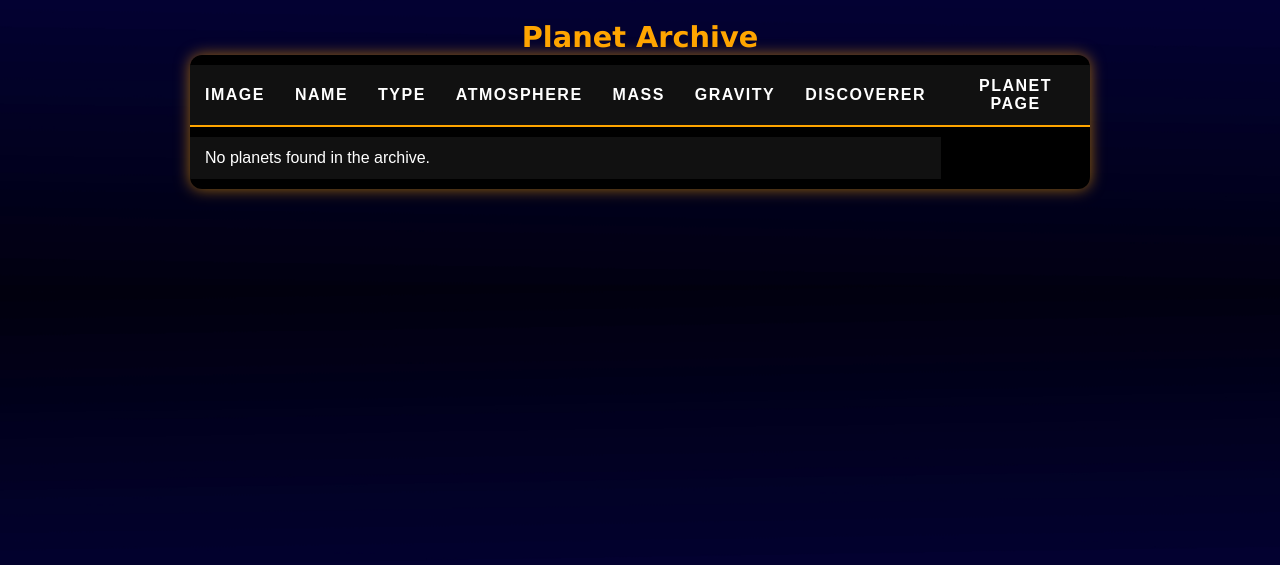
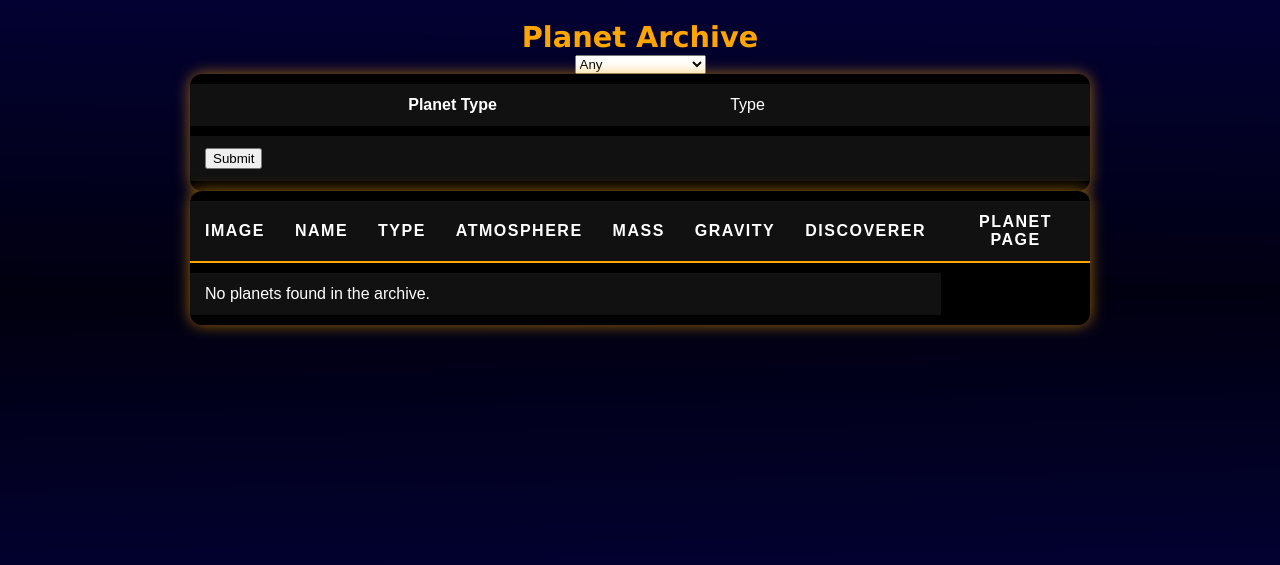
Before and after one commit to alexko22/exocollect, a Django app: page /exocollect/planets in a window 1280 px wide; the page is wider, and only the part inside the window is pictured. Shown: the part 100-665 px from the top of that part. Run offline with Django 5.2, Linux system fonts and the light colour scheme; data that the repository does not hold is empty.

Commit message:
added planet search form (needs to be formatted)

```diff
--- a/exo/templates/exo/planet_archive.html
+++ b/exo/templates/exo/planet_archive.html
@@ -5,6 +5,8 @@
 
     <!-- Page title -->
     <p class="title mb-4">Planet Archive</p>
+
+    {% include "exo/planet_search.html" %}
 
     <!-- Archive table -->
     <table class="planet-table w-100">
--- /dev/null
+++ b/exo/templates/exo/planet_search.html
@@ -0,0 +1,24 @@
+<!-- project/planet_search.html -->
+<!-- filtering form for planet archive -->
+
+<table class="planet-table w-100">
+    <form action= "{% url 'planet_archive' %}">
+        <tr>
+            <th> Planet Type </th>
+            <td> <label for ="type"> Type </label></td>
+            <select name="type" id="type">
+                <option value=""> Any </option>
+                <option value="Terrestrial"> Terrestrial (Rocky) </option>
+                <option value="Gas Giant"> Gas Giant </option>
+                <option value="Ice Giant"> Ice Giant </option>
+                <option value="Ocean Planet"> Ocean Planet </option>
+                <option value="Mini-Neptne"> Mini-Neptune </option>
+                <option value="Dyson Sphere"> Dyson Sphere </option>
+            </select>
+        </tr>
+        <tr>
+            <td><input type="submit" class="searching"></td>
+            <td></td>
+        </tr>
+    </form>
+</table>
--- a/exo/templates/exo/show_home.html
+++ b/exo/templates/exo/show_home.html
@@ -23,7 +23,7 @@
         {% if user.is_authenticated %}
         <p class="title"> Welcome {{pro.display_name}}! To start discovering planets head to your profile! </p>
         {% else %}
-        <p class="title"> Welcome! To become a virtual astronomer please log in or sign up! </p>
+        <p class="title"> Welcome! To become a virtual astronomer please log in or sign up above! </p>
         {% endif %}
 
 
@@ -37,7 +37,7 @@
         <div>
             <h2 class="bio"> What is Exocollect?</h2>
             <p class="bio">
-                ExoCollect is a student and recent graduate-led initiative dedicated to reigniting curiosity about space and the wonders of exploration. Our goal is to help people grasp the vast scale and diverse composition of the universe, and to appreciate just how rare and special our own planet truly is. We do this through a gamified planet generation experience that makes learning about the cosmos engaging, interactive, and accessible to all. To get started create or log in to an existing profile! No email or personal data required!
+                ExoCollect is a student/recent graduate led project dedicated to reigniting curiosity about space and space exploration. Our mission is to help people grasp the scale and composition of planets in the universe through an interactive gamified experience. As a virtual astronomer, you can discover uniquely generated virtual planets that no user has ever found before. Please note, this is an early beta version of our platform. If you notice any issues or have any feedback, please contact: placeholder@exocollect.org
             </p>
         </div>
     </div>
--- a/exo/views.py
+++ b/exo/views.py
@@ -72,6 +72,18 @@ class PlanetArchive(ListView):
     model = Planet
     template_name = "exo/planet_archive.html"
     context_object_name = "planets"
+
+    def get_queryset(self):
+        '''' gets the resulting query set from the filtered planets '''
+        results = super().get_queryset()
+
+        # filter out results based on what was in the user's request
+        if 'type' in self.request.GET:
+            planet_t = self.request.GET['type']
+            if planet_t:
+                results = results.filter(p_type=planet_t)
+
+        return results
 
 # def signup(request):
     # if request.method == "POST":
```
